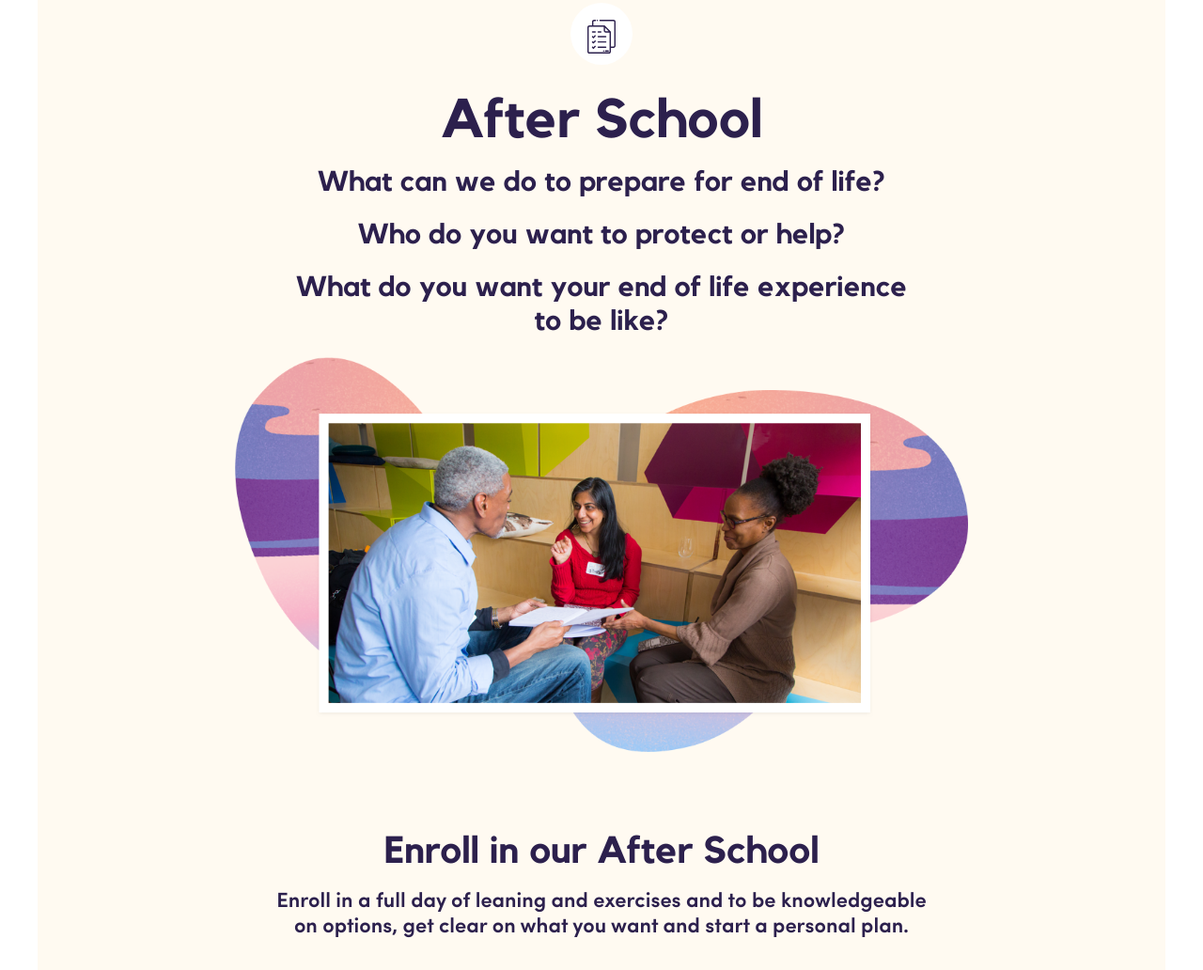
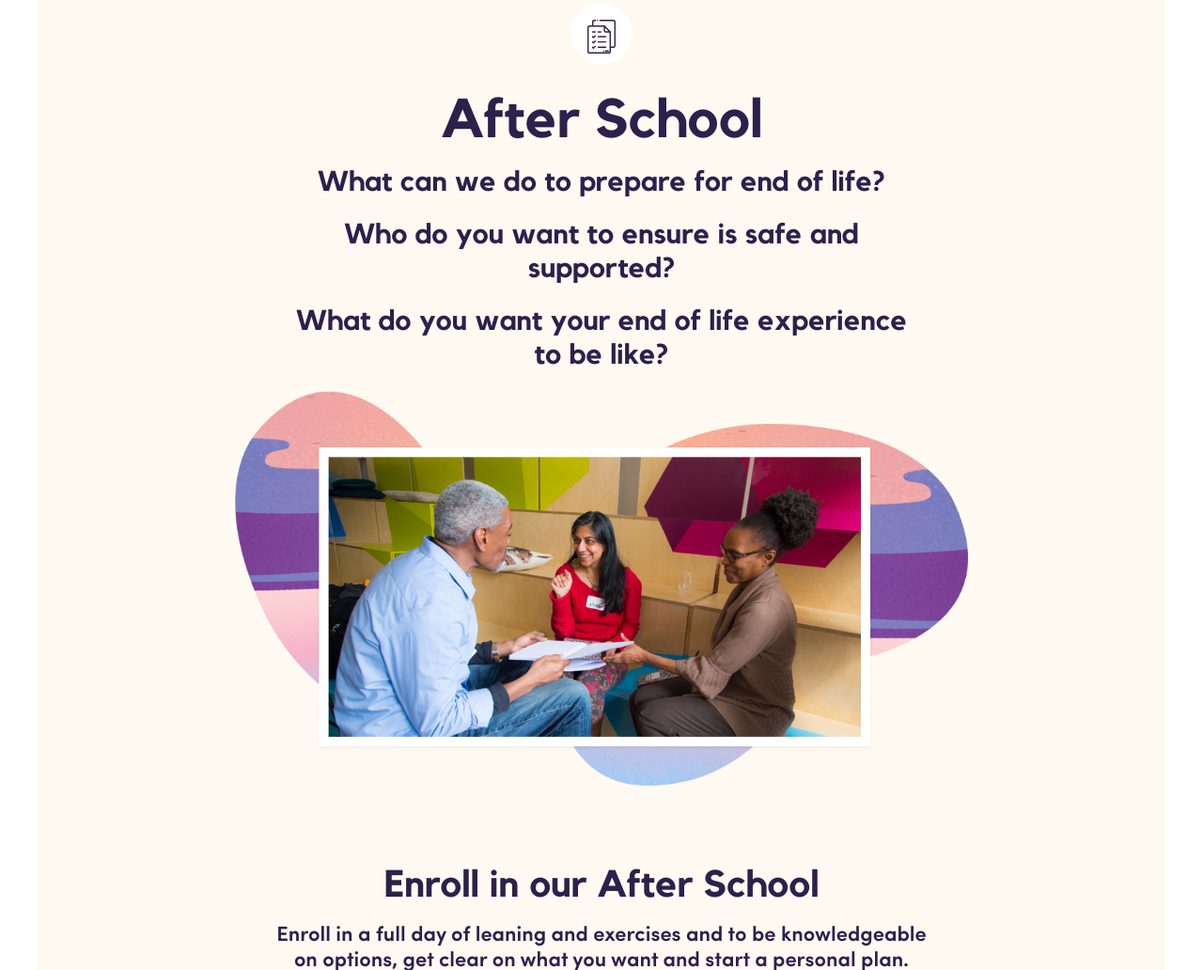
Before and after one commit to readyforafter/readyforafter.github.io, a plain HTML site: page index.html in a window 1280 px wide. Shown: the part 4965-5997 px from the top of the page at 94% size. Drawn offline with Linux system fonts and the light colour scheme; a script that the page names is missing.

Commit message:
Update index.html

```diff
--- a/index.html
+++ b/index.html
@@ -245,7 +245,7 @@
                     <h2>After School</h2>
                     <div class="sub-header-slider">
                         <h4>What can we do to prepare for end of life?</h4>
-                        <h4>Who do you want to protect or help?</h4>
+                        <h4>Who do you want to ensure is safe and supported?</h4>
                         <h4>What do you want your end of life experience to be like?</h4>
                     </div>
                 </div>
```
